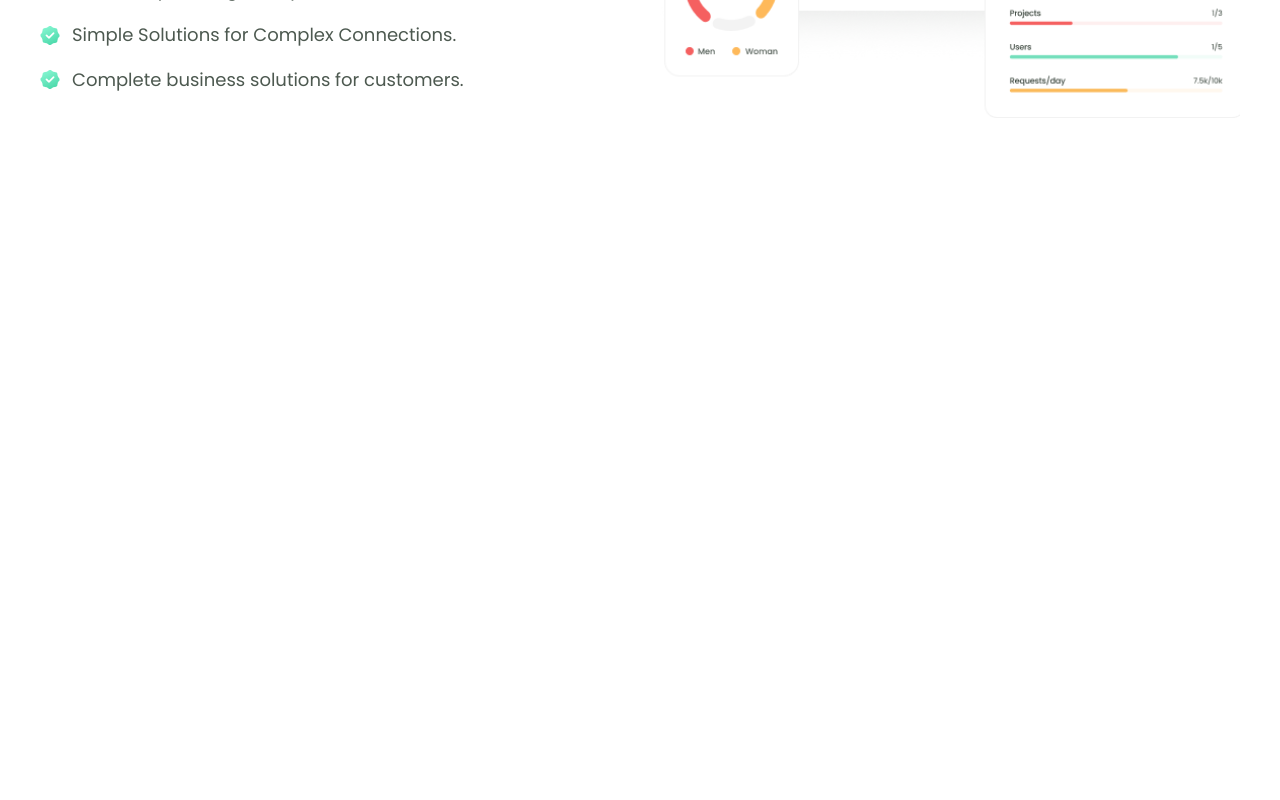
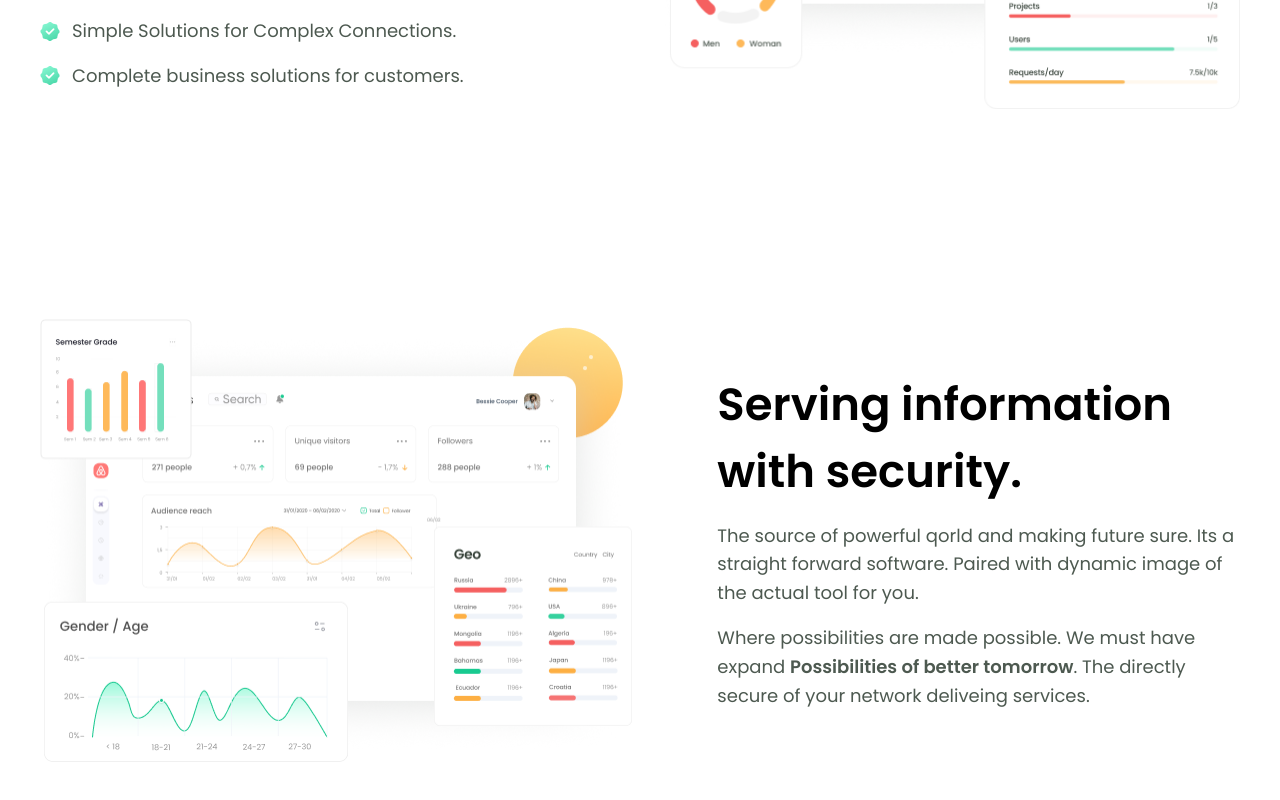
Before and after one commit to Azizbek-personal/LandingPagePractise, a React (Vite) app: page / in a window 1280 px wide. Shown: the part 2063-2863 px from the top of the page. Before the commit the page ends 2391 px from the top, so only its background shows below. Built offline with nearby package versions, Linux system fonts and the light colour scheme.

Commit message:
Add security section Fix analys section

```diff
--- a/src/App.jsx
+++ b/src/App.jsx
@@ -3,6 +3,7 @@ import Hero from "./components/Hero";
 import Partner from "./components/Partner";
 import Solution from "./components/Solution";
 import Analys from "./components/Analys.jsx";
+import Security from "./components/Security.jsx";
 
 export default function App() {
   return (
@@ -22,6 +23,9 @@ export default function App() {
       <section>
         <Analys />
       </section>
+      <section>
+        <Security />
+      </section>
     </div>
   );
 }
--- a/src/components/Analys.jsx
+++ b/src/components/Analys.jsx
@@ -39,7 +39,7 @@ const Analys = () => {
           <img
             src={AnalysImage}
             alt="analys image "
-            className="w-[595px] h-[470px] object-cover"
+            className="w-[595px] object-cover"
           />
         </div>
       </div>
--- /dev/null
+++ b/src/components/Security.jsx
@@ -0,0 +1,32 @@
+import SecurityImage from "../assets/images/security.png";
+
+const Security = () => {
+  return (
+    <div>
+      <div className="container max-w-[1200px] w-full mx-auto mb-[210px] flex flex-row-reverse items-center gap-[85px]">
+        {/* leftside */}
+        <div className="flex flex-col w-[525px]">
+          <h2 className="font-semibold text-[45px]">
+          Serving information with  security.
+          </h2>
+          <p className="text-lg text-[#021206]/70 leading-[160%] pt-4">
+          The source of powerful qorld and making future sure. Its a  straight forward software. Paired with dynamic image of the actual tool for you.
+          </p>
+          <p className="text-lg text-[#021206]/70 leading-[160%] pt-4">
+          Where possibilities are made possible. We must have expand <span className="font-semibold"> Possibilities of better tomorrow</span>. The directly secure of your network deliveing  services.
+          </p>
+        </div>
+        {/* rightide */}
+        <div>
+          <img
+            src={SecurityImage}
+            alt="security image "
+            className="w-[595px] object-cover"
+          />
+        </div>
+      </div>
+    </div>
+  );
+};
+
+export default Security;
```
Also changed, not shown: src/assets/images/security.png (added).
